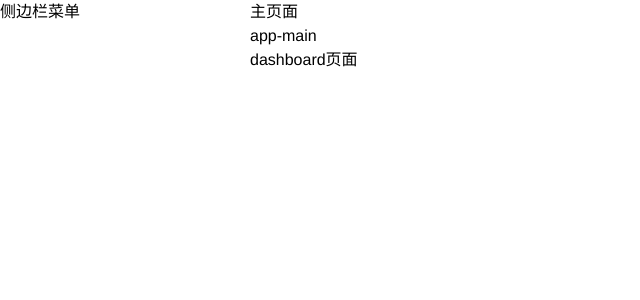
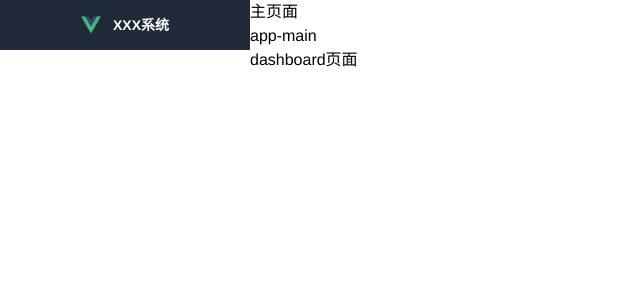
Before and after one commit to yuanjuan/my-vue3-element-admin, a Vue app: page /#/dashboard in a window 1280 px wide. Shown: the top 300 px of the page, without its empty margins (0-640 px from the left). Built offline with nearby package versions, Linux system fonts and the light colour scheme; sample sign-in values are in the browser's storage.

Commit message:
feat: :sparkles: 侧边栏logo书写

```diff
--- /dev/null
+++ b/src/layout/components/SideBar/Logo.vue
@@ -0,0 +1,11 @@
+<script setup lang="ts">
+const logo = ref(new URL(`./../../../assets/logo.png`, import.meta.url).href);
+</script>
+<template>
+  <div class="w-full h-[50px] bg-gray-800 dark:bg-[var(--el-bg-color-overlay)] logo-wrap">
+    <router-link class="w-full h-full flex justify-center items-center" to="/">
+      <img class="w-5 h-5" :src="logo" />
+      <span class="ml-3 text-white font-bold text-sm">XXX系统</span>
+    </router-link>
+  </div>
+</template>
--- a/src/layout/components/SideBar/index.vue
+++ b/src/layout/components/SideBar/index.vue
@@ -1,6 +1,10 @@
-<script setup lang="ts"></script>
+<script setup lang="ts">
+import Logo from "./Logo.vue";
+</script>
 <template>
-  <div class="menu-wrap">侧边栏菜单</div>
+  <div class="menu-wrap">
+    <logo></logo>
+  </div>
 </template>
 <style lang="scss" scoped>
 .menu-wrap {
```
Also changed, not shown: src/assets/logo.png (added).
